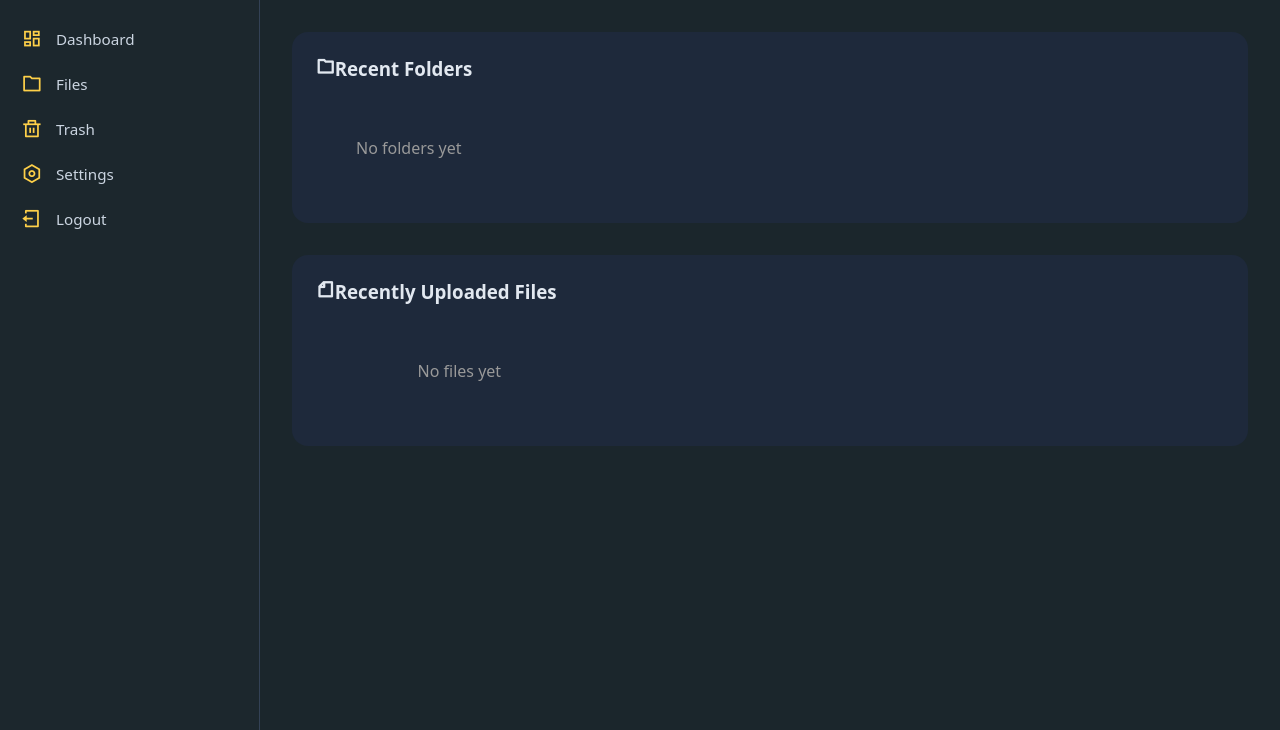
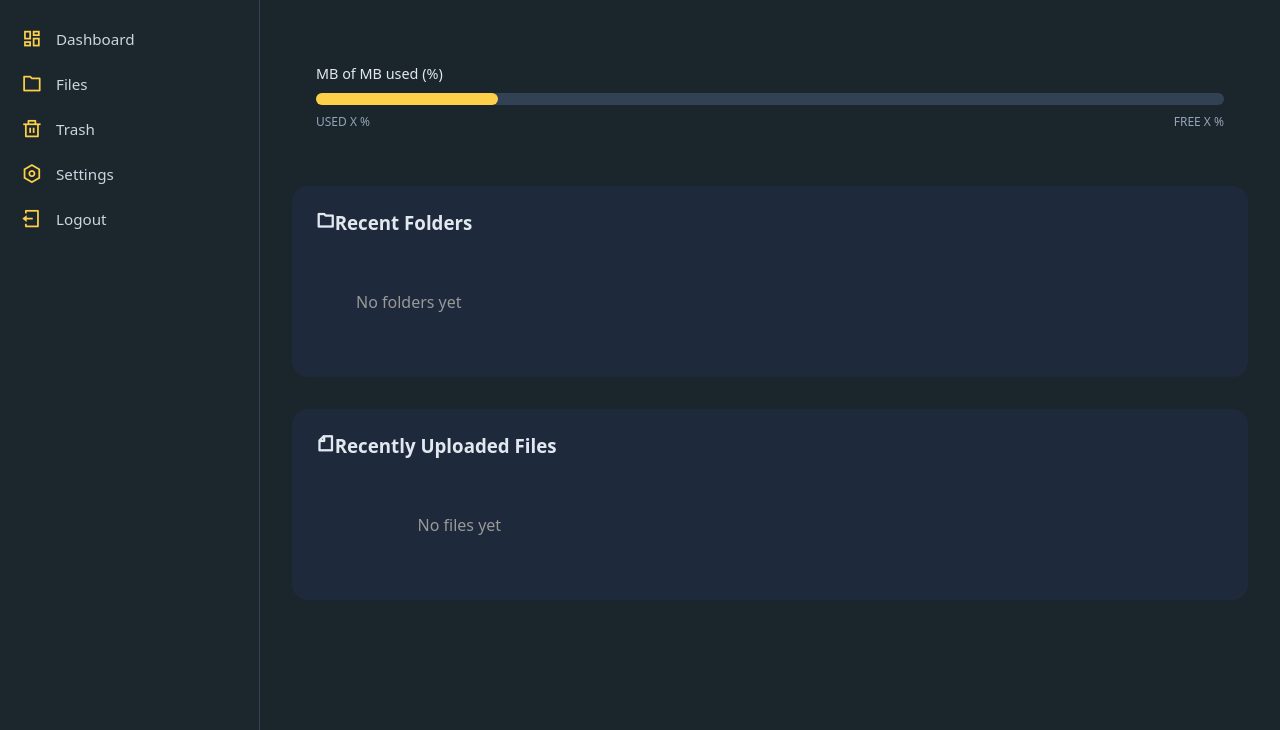
Before and after one commit to LianPie/Datahub, a PHP site: page /Dashboard/index.php in a window 1280 px wide. Shown: the part 70-800 px from the top of the page. Run offline with PHP 8.4, Linux system fonts and the light colour scheme; a user stored in the database is signed in; data that the repository does not hold is empty.

Commit message:
add storage card to dashboard

```diff
--- a/Dashboard/index.php
+++ b/Dashboard/index.php
@@ -3,7 +3,19 @@ include 'includes/header.php';
 ?>
 
 <div class="dashboard-content">
-
+    <div class="storage-card">
+        <div class="storage-info">
+            <h3></h3>
+            <p> MB of  MB used (%)</p>
+            <div class="progress-bar-container">
+                <div class="progress-bar" style="width: 20%;"></div>
+            </div>
+            <div class="storage-stats">
+                <span>USED X %</span>
+                <span>FREE X %</span>
+            </div>
+        </div>
+    </div>
     <div class="recent-folders">
         <h3><i class="ri-folder-line"></i><?= __('recent_folders') ?></h3>
         <div class="folders-list">
--- a/assets/css/dashboard.css
+++ b/assets/css/dashboard.css
@@ -819,3 +796,54 @@ h2{
         max-width: calc(100% - 50px);
     }
 }
+
+
+/* Storage Card */
+.storage-card {
+    background: var(--card-bg);
+    border-radius: 24px;
+    padding: 1.5rem;
+    margin-bottom: 2rem;
+    border: 1px solid var(--border-color);
+    display: flex;
+    flex-wrap: wrap;
+    justify-content: space-between;
+    align-items: center;
+    gap: 1rem;
+}
+
+.storage-info {
+    width: 100%;
+}
+
+.storage-info h3 {
+    margin-bottom: 0.5rem;
+}
+
+.storage-info p {
+    color: var(--text-dim);
+    font-size: 0.9rem;
+}
+
+.progress-bar-container {
+    background: #334155;
+    border-radius: 10px;
+    height: 12px;
+    width: 100%;
+    margin-top: 10px;
+}
+.progress-bar {
+    background: #fed049;
+    height: 12px;
+    border-radius: 10px;
+    transition: width 0.3s ease;
+}
+
+/* Storage card */
+.storage-stats {
+    display: flex;
+    justify-content: space-between;
+    margin-top: 0.5rem;
+    font-size: 0.75rem;
+    color: #94a3b8;
+}
```
Also changed, not shown: other parts of assets/css/dashboard.css (+12 -35 lines).
